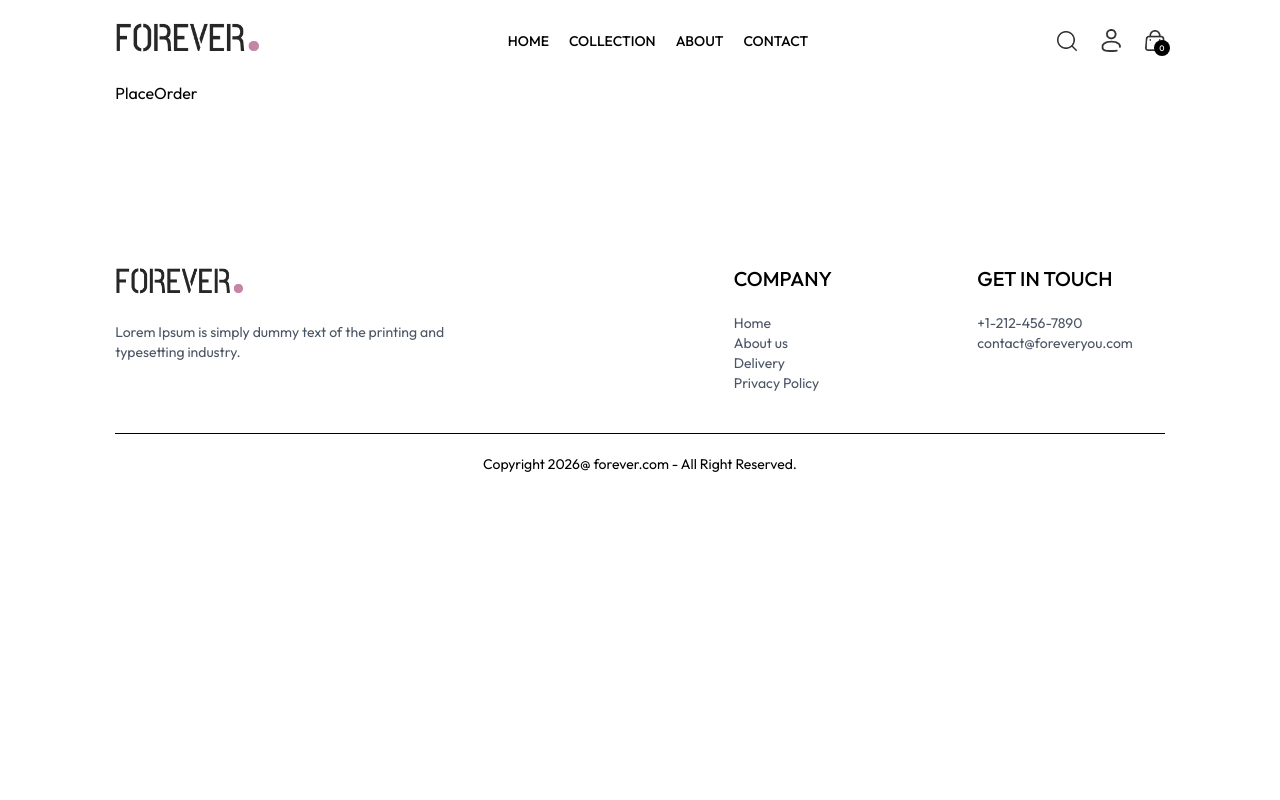
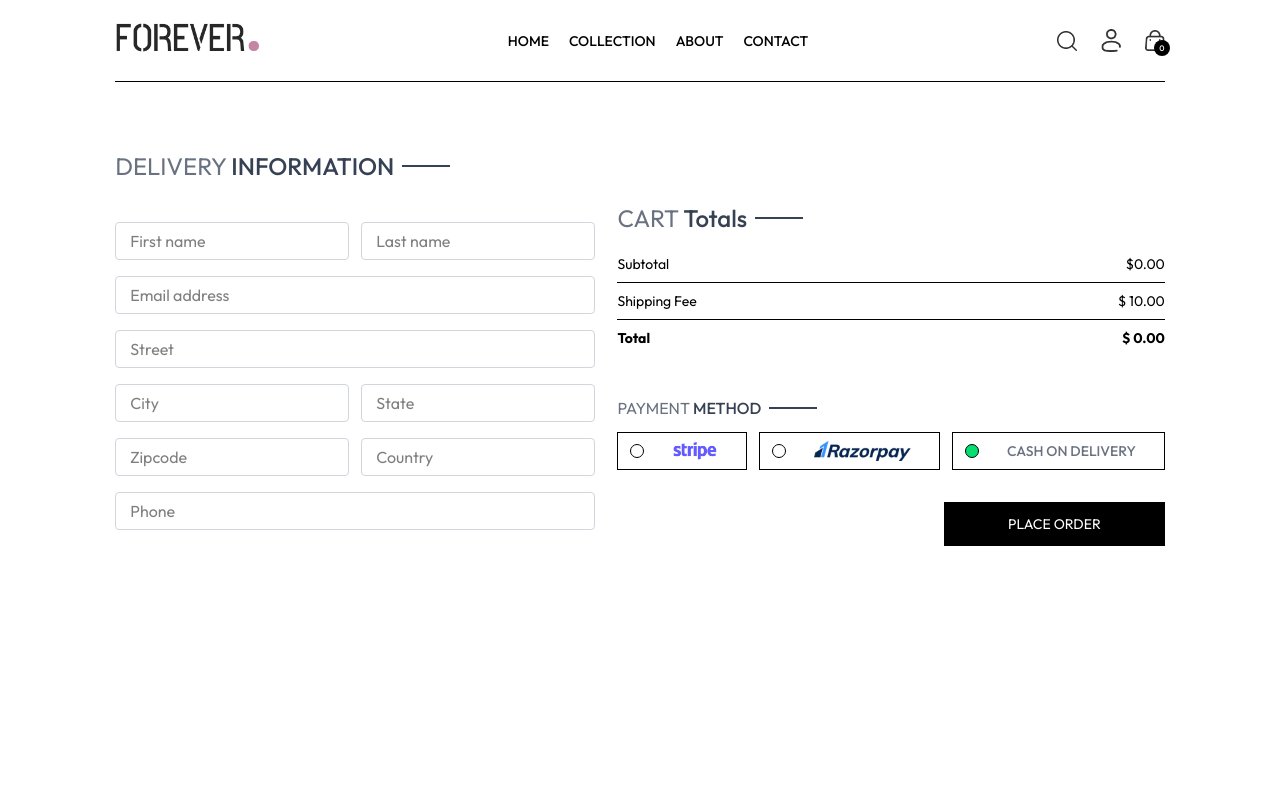
Before and after one commit to ghimireprashanna/ecommerce-app, a React (Vite) app in the folder frontend/: page /place-order in a window 1280 px wide. Shown: the top 800 px of the page. Built offline with nearby package versions, Linux system fonts and the light colour scheme.

Commit message:
place_order, my_order and Login_page creation

```diff
--- a/frontend/src/components/Navbar.jsx
+++ b/frontend/src/components/Navbar.jsx
@@ -34,7 +34,7 @@
         <div className='flex items-center gap-6'>
             <img onClick={()=> setShowSearch(true)} src={assets.search_icon} alt="" className='w-5 cursor-pointer' />
             <div className='group relative'>
-                <img src={assets.profile_icon} alt="" className='w-5 cursor-pointer'/>
+                <Link to={'/login'}><img src={assets.profile_icon} alt="" className='w-5 cursor-pointer'/></Link>
                 <div className='group-hover:block hidden absolute dropdown-menu right-0 pt-4'>
                     <div className='flex flex-col gap-2 w-36 py-3 px-5 bg-slate-100 text-gray-500 rounded'>
                         <p className='cursor-pointer hover:text-black'>My Profile</p>
--- a/frontend/src/pages/Login.jsx
+++ b/frontend/src/pages/Login.jsx
@@ -1,8 +1,33 @@
-import React from 'react'
+import React, { useState } from 'react'
 
 const Login = () => {
+
+  const [currentState, setCurrentState] = useState('Sign Up');
+
+  const onSubmitHandler = async (event) => {
+    event.preventDefault();
+  }
+
   return (
-    <div>Login</div>
+    <form onSubmit={onSubmitHandler} className='flex flex-col items-center w-[90%] sm:max-w-96 m-auto mt-14 gap-4 text-gray-800'>
+      <div className='inline-flex items-center gap-2 mb-2 mt-10'>
+        <p className='prata-regular text-3xl'>{currentState}</p>
+        <hr className='border-none h-[1.5px] w-8 bg-gray-800' />
+      </div>
+      {currentState === 'Login' ?'': <input type='text' className='w-full px-3 py-2 border border-gray-800' placeholder='Name' required/>}
+      <input type='email' className='w-full px-3 py-2 border border-gray-800' placeholder='Email' required/>
+      <input type='password' className='w-full px-3 py-2 border border-gray-800' placeholder='password' required/>
+      <div className='w-full flex justify-between text-sm mt-[-8px]'>
+        <p className='cursor-pointer'>Forgot your password?</p>
+        {
+          currentState === 'Login'
+          ?<p className='cursor-pointer' onClick={()=>setCurrentState('Sign Up')}>Create account</p>
+          :<p className='cursor-pointer' onClick={()=>setCurrentState('Login')}>Already have an account !</p>
+        }
+      </div>
+      <button className='bg-black text-white font-light px-8 py-2 mt-4'>{currentState === 'Login' ? 'Sign In' : 'Sign Up'}</button>
+
+    </form>
   )
 }
 
--- a/frontend/src/pages/Orders.jsx
+++ b/frontend/src/pages/Orders.jsx
@@ -1,8 +1,46 @@
 import React from 'react'
+import { useContext } from 'react'
+import { ShopContext } from '../context/ShopContext'
+import Title from '../components/Title';
 
 const Orders = () => {
+  const { products, currency} = useContext(ShopContext);
   return (
-    <div>Orders</div>
+    <div className='border-t pt-16'>
+      <div className="text-2xl">
+        <Title text1={'MY'} text2={'ORDERS'}/>
+      </div>
+      <div>
+        {
+          products.slice(1,4).map((item, index)=>(
+            <div key={index} className='py-4 border-t border-b text-gray-700 flex flex-col md:flex-row md:items-center md:justify-between gap-4'>
+              <div className='flex items-start gap-6 text-sm'>
+                <img src={item.image[0]} className='w-16 sm:w-20' alt="" />
+                <div>
+                  <p className='sm:text-base font-medium'>{item.name}</p>
+                  <div className="flex items-center gap-3 mt-2 text-base text-gray-700">
+                    <p>{currency}{item.price}</p>
+                    <p>Quantity: 1</p>
+                    <p> Size: M</p>
+                  </div>
+                  <p className='mt-2'>Date: <span className='text-gray-400'>25, jul, 2024</span></p>
+                </div>
+
+              </div>
+              <div className='md:w-1/2 flex justify-between'>
+                <div className='flex items-center gap-2'>
+                  <p className='min-w-2 h-2 rounded-full bg-green-500'></p>
+                  <p>Ready to ship</p>
+                </div>
+                <button className='border px-4 py-2 text-sm font-medium rounded-sm'>Track Order</button>
+
+              </div>
+            </div>
+          ))
+        }
+      </div>
+
+    </div>
   )
 }
 
--- a/frontend/src/pages/PlaceOrder.jsx
+++ b/frontend/src/pages/PlaceOrder.jsx
@@ -1,8 +1,71 @@
-import React from 'react'
+import React, { use, useContext, useState } from 'react'
+import Title from '../components/Title'
+import CartTotal from '../components/cartTotal'
+import { assets } from '../assets/assets'
+import { ShopContext } from '../context/ShopContext'
+
 
 const PlaceOrder = () => {
+
+  const [method, setMethod] = useState('cod');
+
+  const {navigate} = useContext(ShopContext)
+
   return (
-    <div>PlaceOrder</div>
+    <div className='flex flex-col sm:flex-row justify-between gap-4 pt-5 sm:pt-14 min-h-[80vh] border-t'>
+      <div className="flex flex-col gap-4 w-full sm:max-w-[480px]">
+        <div className="text-xl sm:text-2xl my-3">
+          <Title text1={'DELIVERY'} text2={'INFORMATION'} />
+        </div>
+        <div className="flex gap-3">
+          <input className='border border-gray-300 rounded py-1.5 px-3.5 w-full' type="text" placeholder='First name' />
+          <input className='border border-gray-300 rounded py-1.5 px-3.5 w-full' type="text" placeholder='Last name' />
+        </div>
+          <input className='border border-gray-300 rounded py-1.5 px-3.5 w-full' type="email" placeholder='Email address' />
+          <input className='border border-gray-300 rounded py-1.5 px-3.5 w-full' type="text" placeholder='Street' />
+        <div className="flex gap-3">
+          <input className='border border-gray-300 rounded py-1.5 px-3.5 w-full' type="text" placeholder='City' />
+          <input className='border border-gray-300 rounded py-1.5 px-3.5 w-full' type="text" placeholder='State' />
+        </div>
+        <div className="flex gap-3">
+          <input className='border border-gray-300 rounded py-1.5 px-3.5 w-full' type="number" placeholder='Zipcode' />
+          <input className='border border-gray-300 rounded py-1.5 px-3.5 w-full' type="text" placeholder='Country' />
+        </div>
+        <input className='border border-gray-300 rounded py-1.5 px-3.5 w-full' type="number" placeholder='Phone' />
+
+      </div>
+      {/* ---------------------Right Side-------------- */}
+      <div className="mt-8">
+        <div className="mt-8 min-w-80">
+          <CartTotal/>
+        </div>
+        <div className="mt-12">
+          <Title text1={'PAYMENT'} text2={'METHOD'}/>
+          {/* ----------------Payment Method---------------- */}
+          <div className="flex gap-3 flex-col lg:flex-row">
+            <div onClick={()=>setMethod('stripe')} className="flex items-center gap-3 border p-2 px-3 cursor-pointer">
+              <p className={`min-w-3.5 h-3.5 border rounded-full ${method === 'stripe' ? 'bg-green-400' : ''}`}></p>
+              <img className='h-5 mx-4' src={assets.stripe_logo} alt="" />
+            </div>
+            <div onClick={()=>setMethod('razorpay')} className="flex items-center gap-3 border p-2 px-3 cursor-pointer">
+              <p className={`min-w-3.5 h-3.5 border rounded-full ${method === 'razorpay' ? 'bg-green-400' : ''}`}></p>
+              <img className='h-5 mx-4' src={assets.razorpay_logo} alt="" />
+            </div>
+            <div onClick={()=>setMethod('cod')} className="flex items-center gap-3 border p-2 px-3 cursor-pointer">
+              <p className={`min-w-3.5 h-3.5 border rounded-full ${method === 'cod' ? 'bg-green-400' : ''}`}></p>
+              <p className='text-gray-500 text-sm font-medium mx-4'>CASH ON DELIVERY</p>
+            </div>
+          </div>
+        </div>
+        <div className='w-full text-end mt-8'>
+        <button onClick={()=>navigate('/orders')} className='bg-black text-white px-16 py-3 text-sm'>PLACE ORDER</button>
+      </div>
+
+      </div>
+
+
+
+    </div>
   )
 }
 
```
